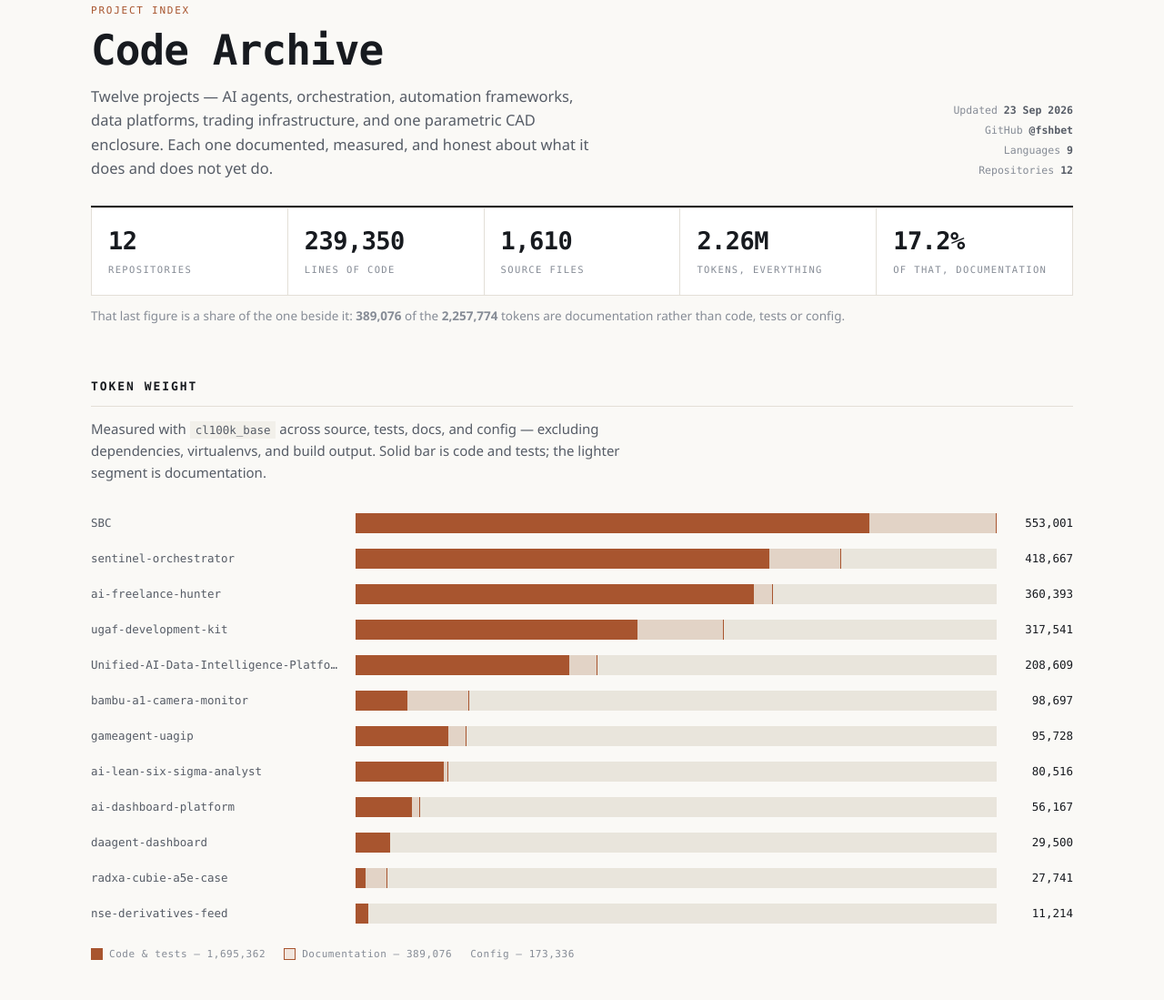
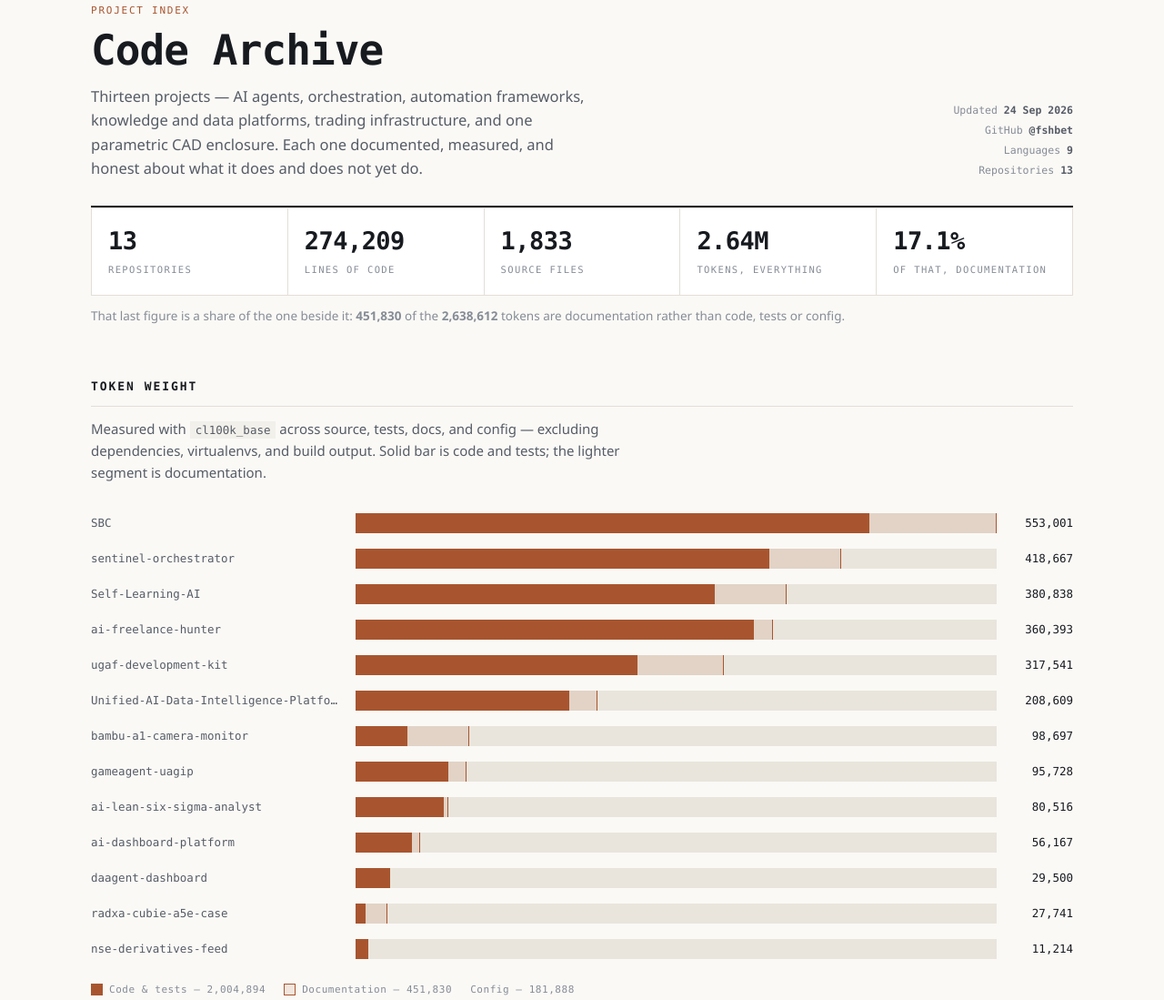
Before and after one commit to fshbet/fshbet.github.io, a plain HTML site: page index.html in a window 1280 px wide. Shown: the part 53-1152 px from the top of the page at 91% size. Drawn offline with Linux system fonts and the light colour scheme.

Commit message:
Add the Self-Learning Knowledge Platform (13th project)
Measured the same way as the rest: tiktoken cl100k_base over source, tests, docs
and config, excluding the venv, node_modules, lockfiles, the generated export
schema and generated evaluation JSON. 380,838 tokens across 223 files (39 test
files, 17 doc files, 34,859 lines); third by token weight.

Totals, chart, legend and the masthead updated accordingly. Dropped "the largest
project here" from the freelance-hunter card — it no longer is.

```diff
--- a/index.html
+++ b/index.html
@@ -323,24 +323,24 @@
     <div>
       <p class="eyebrow">Project index</p>
       <h1>Code Archive</h1>
-      <p class="lede">Twelve projects — AI agents, orchestration, automation frameworks, data platforms, trading infrastructure, and one parametric CAD enclosure. Each one documented, measured, and honest about what it does and does not yet do.</p>
+      <p class="lede">Thirteen projects — AI agents, orchestration, automation frameworks, knowledge and data platforms, trading infrastructure, and one parametric CAD enclosure. Each one documented, measured, and honest about what it does and does not yet do.</p>
     </div>
     <div class="stamp">
-      Updated <b>23 Sep 2026</b><br>
+      Updated <b>24 Sep 2026</b><br>
       GitHub <b>@fshbet</b><br>
       Languages <b>9</b><br>
-      Repositories <b>12</b>
+      Repositories <b>13</b>
     </div>
   </header>
 
   <div class="totals">
-    <div><span class="n">12</span><span class="k">Repositories</span></div>
-    <div><span class="n">239,350</span><span class="k">Lines of code</span></div>
-    <div><span class="n">1,610</span><span class="k">Source files</span></div>
-    <div><span class="n">2.26M</span><span class="k">Tokens, everything</span></div>
-    <div><span class="n">17.2%</span><span class="k">Of that, documentation</span></div>
+    <div><span class="n">13</span><span class="k">Repositories</span></div>
+    <div><span class="n">274,209</span><span class="k">Lines of code</span></div>
+    <div><span class="n">1,833</span><span class="k">Source files</span></div>
+    <div><span class="n">2.64M</span><span class="k">Tokens, everything</span></div>
+    <div><span class="n">17.1%</span><span class="k">Of that, documentation</span></div>
   </div>
-  <p class="totals-note">That last figure is a share of the one beside it: <b>389,076</b> of the <b>2,257,774</b> tokens are documentation rather than code, tests or config.</p>
+  <p class="totals-note">That last figure is a share of the one beside it: <b>451,830</b> of the <b>2,638,612</b> tokens are documentation rather than code, tests or config.</p>
 
   <section>
     <h2>Token weight</h2>
@@ -356,6 +356,11 @@
         <span class="name">sentinel-orchestrator</span>
         <span class="track"><span class="fill" style="width:64.5%"></span><span class="fill docs" style="width:11.2%"></span></span>
         <span class="v">418,667</span>
+      </div>
+      <div class="row">
+        <span class="name">Self-Learning-AI</span>
+        <span class="track"><span class="fill" style="width:56.0%"></span><span class="fill docs" style="width:11.3%"></span></span>
+        <span class="v">380,838</span>
       </div>
       <div class="row">
         <span class="name">ai-freelance-hunter</span>
@@ -409,9 +414,9 @@
       </div>
     </div>
     <div class="legend">
-      <span><i class="sw" style="background:var(--bar)"></i> Code &amp; tests — 1,695,362</span>
-      <span><i class="sw" style="background:var(--accent-soft);border:1px solid var(--accent)"></i> Documentation — 389,076</span>
-      <span>Config — 173,336</span>
+      <span><i class="sw" style="background:var(--bar)"></i> Code &amp; tests — 2,004,894</span>
+      <span><i class="sw" style="background:var(--accent-soft);border:1px solid var(--accent)"></i> Documentation — 451,830</span>
+      <span>Config — 181,888</span>
     </div>
   </section>
 
@@ -563,12 +568,32 @@
       <article class="card">
         <div class="card-top">
           <div>
+            <h3>Self-Learning Knowledge Platform</h3>
+            <div class="repo">Self-Learning-AI</div>
+          </div>
+          <span class="chip b">Gaps noted</span>
+        </div>
+        <p>A knowledge base that maintains itself. It crawls declared sources, extracts claims with verbatim-quote verification, tracks each one through a lifecycle of conflicts, staleness and supersession, and answers questions with citations back to the evidence. Retrieval runs four channels and records why every item ranked where it did; answers are planned deterministically, checked for completeness, and regenerated at most once. The core knows nothing about any subject — Power BI and a synthetic robotics lab are plugins.</p>
+        <div class="stack">Python 3.12 · FastAPI · PostgreSQL + pgvector · Ollama · React · Alembic</div>
+        <div class="metrics">
+          <div><span class="mv">381k</span><span class="mk">Tokens</span></div>
+          <div><span class="mv">223</span><span class="mk">Files</span></div>
+          <div><span class="mv">39</span><span class="mk">Tests</span></div>
+          <div><span class="mv">17</span><span class="mk">Doc files</span></div>
+        </div>
+        <div class="flag">Beta by its own report — 8 of 12 golden questions pass, one concept is missing from the corpus entirely</div>
+        <div class="links"><a href="https://github.com/fshbet/Self-Learning-AI">Repository</a></div>
+      </article>
+
+      <article class="card">
+        <div class="card-top">
+          <div>
             <h3>AI Freelance Hunter</h3>
             <div class="repo">ai-freelance-hunter</div>
           </div>
           <span class="chip b">Gaps noted</span>
         </div>
-        <p>Crawls ten freelance platforms, deduplicates and scores every posting on feasibility, profitability, competition and risk, then drafts proposals. The largest project here.</p>
+        <p>Crawls ten freelance platforms, deduplicates and scores every posting on feasibility, profitability, competition and risk, then drafts proposals.</p>
         <div class="stack">FastAPI · Next.js 14 · PostgreSQL · Redis · Celery · K8s</div>
         <div class="metrics">
           <div><span class="mv">360k</span><span class="mk">Tokens</span></div>
```
Also changed, not shown: 1 other file.
